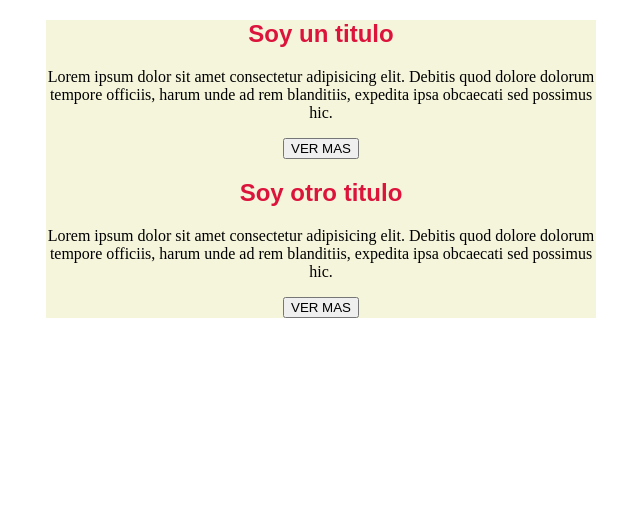
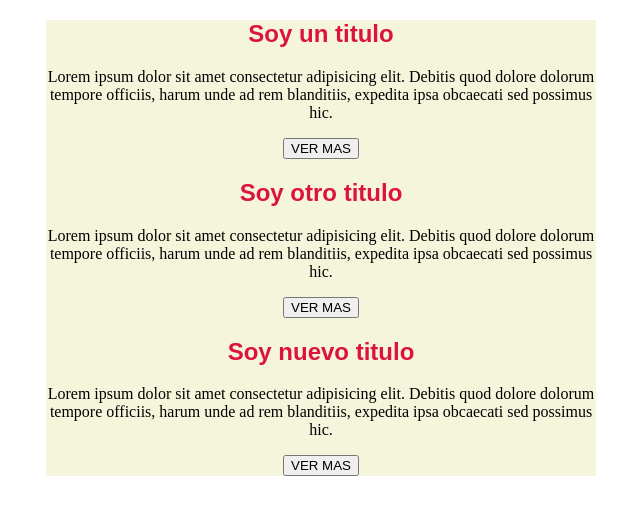
Before and after one commit to ValenCh/primer-repositorio, a plain HTML site: page index.html in a window 1280 px wide. Shown: the whole page, without its empty margins (319-959 px from the left). Drawn offline with Linux system fonts and the light colour scheme.

Commit message:
agregue un nuevo titulo

```diff
--- a/index.html
+++ b/index.html
@@ -18,6 +18,11 @@
                 <h2>Soy otro titulo</h2>
                 <p>Lorem ipsum dolor sit amet consectetur adipisicing elit. Debitis quod dolore dolorum tempore officiis, harum unde ad rem blanditiis, expedita ipsa obcaecati sed possimus hic.</p>
                 <button>VER MAS</button>
+
+                <div class="texto-centrado">
+                    <h2>Soy nuevo titulo</h2>
+                    <p>Lorem ipsum dolor sit amet consectetur adipisicing elit. Debitis quod dolore dolorum tempore officiis, harum unde ad rem blanditiis, expedita ipsa obcaecati sed possimus hic.</p>
+                    <button>VER MAS</button>
         </div>
     </main>
 
```
